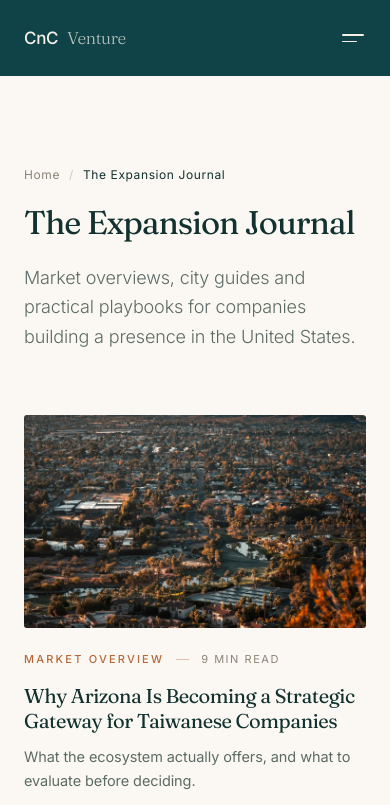
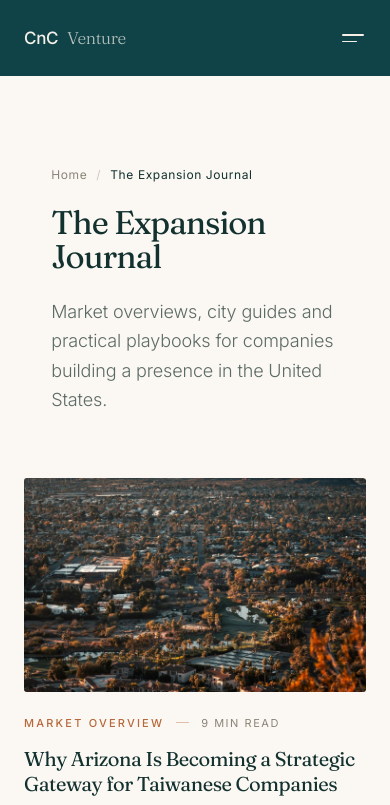
Before and after one commit to chenchen890117/cnc-venture, a plain HTML site: page en/insights/index.html in a window 390 px wide. Shown: the top 805 px of the page. Drawn offline with Linux system fonts and the light colour scheme.

Commit message:
Add files via upload

```diff
--- a/css/style.css
+++ b/css/style.css
@@ -581,8 +581,11 @@ html[lang^="zh"] em,html[lang^="zh"] i:not([class]){font-style:normal}
    Homepage styles above are untouched.
    ═══════════════════════════════════════════════════════════════ */
 :root{
-  --read:min(800px, 100%);        /* 65–75 characters of Latin text */
-  --breakout:min(1180px, 100%);
+  --read:min(800px,100%);          /* 65–75 characters of Latin text */
+  /* The breakout width is derived from the reading column plus a gutter, so
+     widening the outer margin can never squeeze the text column. */
+  --gutter:clamp(0px,7vw,180px);
+  --breakout:calc(var(--read) + 2 * var(--gutter));
   --doc-rhythm:clamp(64px,8.5vw,120px);
 }
 
@@ -590,13 +593,18 @@ html[lang^="zh"] em,html[lang^="zh"] i:not([class]){font-style:normal}
    .wide and .full opt out. This is what creates the rhythm — content
    that changes width as you scroll rather than one uniform block. */
 .doc{
+  /* Article pages carry far wider outer margins than the homepage. The
+     margin is whatever is left after the breakout width, so widening it
+     can never squeeze the reading column. --doc-side is only the floor
+     for narrow screens. */
+  --doc-side:clamp(24px,6vw,104px);
   display:grid;
   grid-template-columns:
-    [full-start] minmax(var(--pad-x),1fr)
-    [wide-start] minmax(0,calc((var(--breakout) - var(--read)) / 2))
+    [full-start] minmax(var(--doc-side),1fr)
+    [wide-start] minmax(0,var(--gutter))
     [text-start] minmax(0,var(--read)) [text-end]
-    minmax(0,calc((var(--breakout) - var(--read)) / 2)) [wide-end]
-    minmax(var(--pad-x),1fr) [full-end];
+    minmax(0,var(--gutter)) [wide-end]
+    minmax(var(--doc-side),1fr) [full-end];
 }
 .doc > *{grid-column:text}
 .doc > .wide{grid-column:wide}
@@ -777,7 +785,7 @@ html[lang^="zh"] em,html[lang^="zh"] i:not([class]){font-style:normal}
    still resolve to Fraunces, which has no CJK glyphs to claim. */
 html[lang^="zh"]{--read:min(680px,100%)}          /* ~34 Chinese characters */
 html[lang^="zh"] .doc h1{
-  font-family:"Fraunces",var(--cjk-sans),sans-serif;
+  font-family:var(--cjk-sans);
   font-weight:900;letter-spacing:-.038em;line-height:1.1;
   font-size:clamp(31px,4.3vw,60px);
 }
@@ -787,9 +795,12 @@ html[lang^="zh"] .pull p,
 html[lang^="zh"] .callout h3,
 html[lang^="zh"] .rel h3,
 html[lang^="zh"] .doc-cta h2,
-html[lang^="zh"] .related .hd h2{
-  font-family:"Fraunces",var(--cjk-sans),sans-serif;font-weight:800;
+html[lang^="zh"] .related .hd h2,
+html[lang^="zh"] .doc-standfirst strong{
+  font-family:var(--cjk-sans);font-weight:800;
 }
+/* The section numerals stay Latin — they are labels, not headings. */
+html[lang^="zh"] .prose > h2::before{font-family:"Inter",sans-serif;font-weight:500}
 html[lang^="zh"] .prose > h2{font-size:clamp(23px,2.35vw,34px);line-height:1.38;letter-spacing:-.035em}
 html[lang^="zh"] .prose > h3{font-size:clamp(18px,1.4vw,22px);line-height:1.5;letter-spacing:-.025em}
 html[lang^="zh"] .doc-cta h2{font-size:clamp(27px,3.4vw,50px);line-height:1.28;letter-spacing:-.04em}
```
